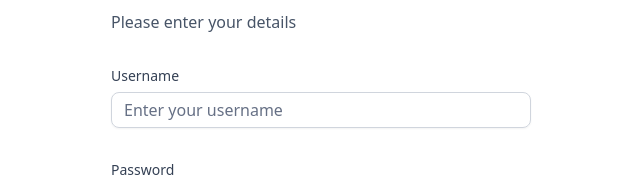
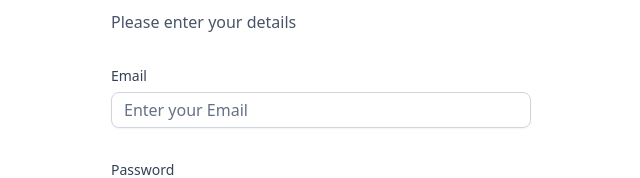
Before and after one commit to iamsjunaid/paywise, a Next.js app: page /sign-in in a window 1280 px wide. Shown: the part 311-489 px from the top of the page, without its empty margins (319-959 px from the left). Built offline with nearby package versions, Linux system fonts and the light colour scheme.

Commit message:
update AuthForm to use email instead of username and enhance CustomInput to handle dynamic input types

```diff
--- a/components/AuthForm.tsx
+++ b/components/AuthForm.tsx
@@ -59,7 +59,7 @@ const AuthForm = ({ type }: { type: string }) => {
                     <Form {...form}>
                         <form onSubmit={form.handleSubmit(onSubmit)} className="space-y-8">
 
-                            <CustomInput control={form.control} name='username' label='Username' placeholder='Enter your username'
+                            <CustomInput control={form.control} name='email' label='Email' placeholder='Enter your Email'
                             />
 
                             <CustomInput control={form.control} name='password' label='Password' placeholder='Enter your password'
--- a/components/CustomInput.tsx
+++ b/components/CustomInput.tsx
@@ -1,5 +1,5 @@
 
-import { Control } from 'react-hook-form'
+import { Control, FieldPath } from 'react-hook-form'
 import { z } from 'zod'
 import {
     FormControl,
@@ -12,7 +12,7 @@ import { authFormSchema } from '@/lib/utils'
 
 interface CustomInput {
     control: Control<z.infer<typeof authFormSchema>>,
-    name: string,
+    name: FieldPath<z.infer<typeof authFormSchema>>,
     label: string,
     placeholder: string
 }
@@ -28,8 +28,12 @@ const CustomInput = ({ control, name, label, placeholder }: CustomInput) => {
 
                     <div className='flex w-full flex-col'>
                         <FormControl>
-                            <Input className='input-class'
-                                placeholder={placeholder} {...field} />
+                            <Input
+                                className='input-class'
+                                placeholder={placeholder}
+                                type= {name === 'password' ? 'password' : 'text'}
+                                {...field}
+                            />
 
                         </FormControl>
                         <FormMessage className='form-message  mt-2'></FormMessage>
```
